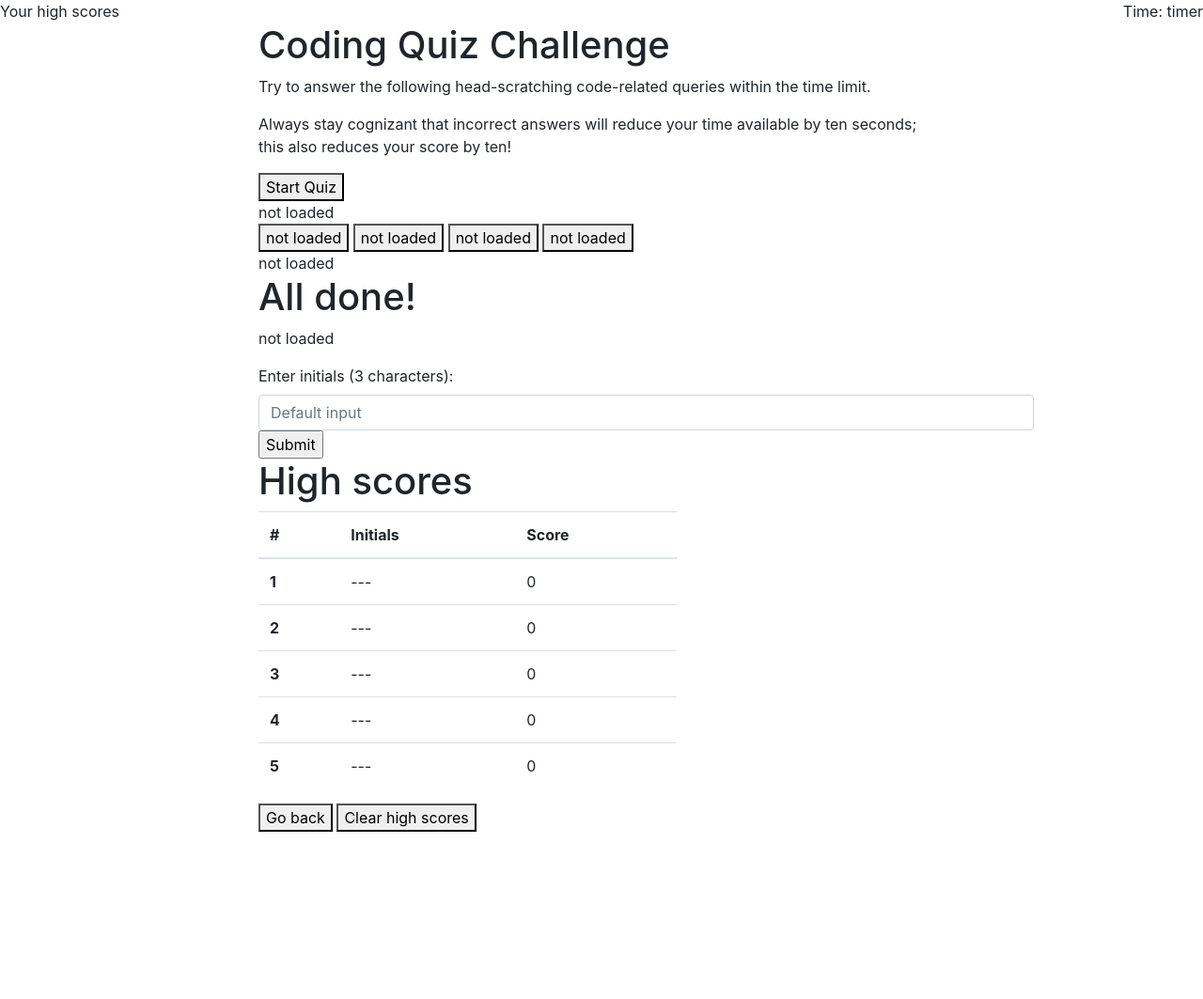
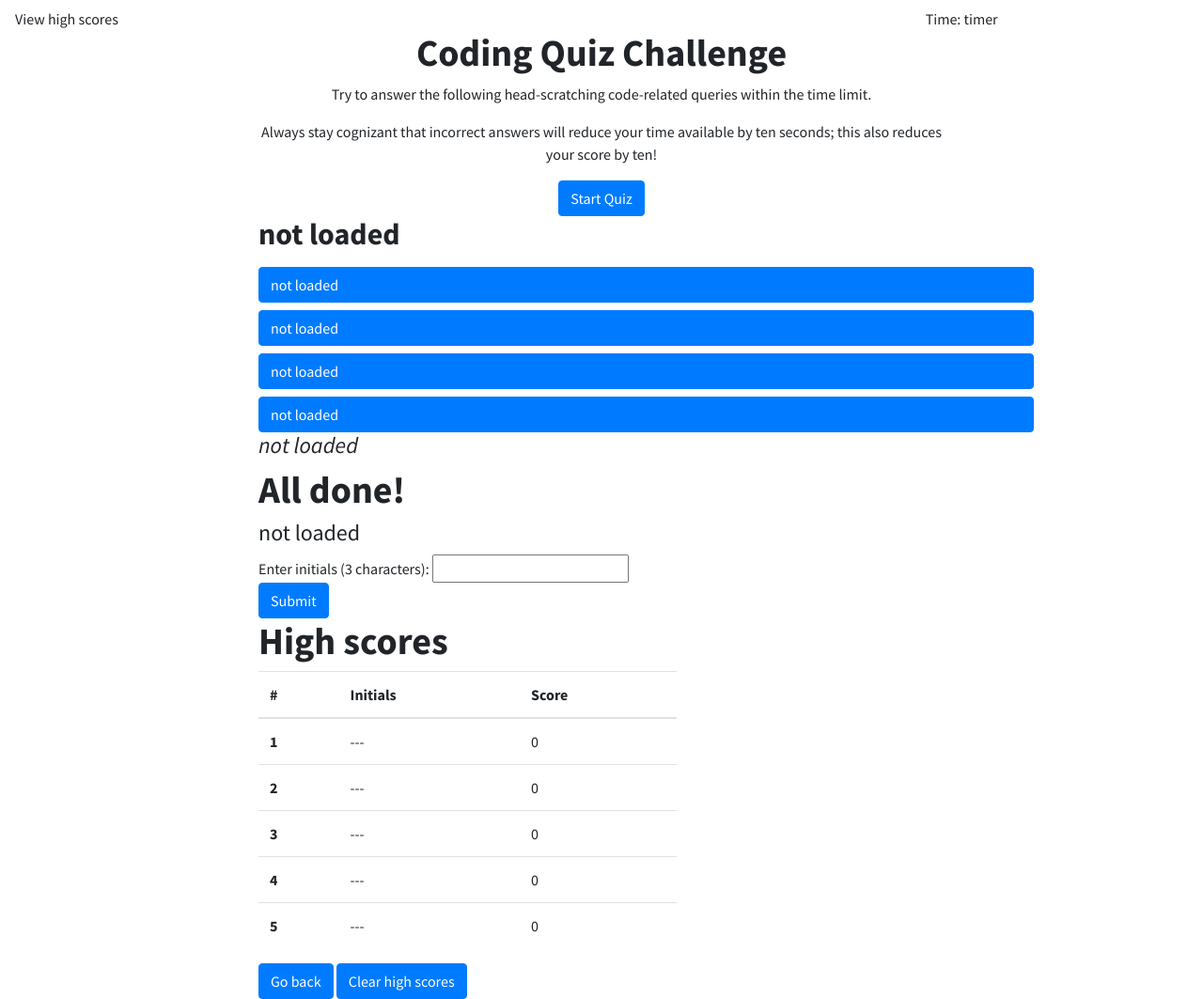
Before and after one commit to stuart-rickard/coding-quiz, a plain HTML site: page index.html in a window 1280 px wide. Shown: the whole page at 94% size. Before the commit the page ends 885 px from the top, so only its background shows below. Drawn offline with nearby package versions, Linux system fonts and the light colour scheme; a web font is replaced by a local one.

Commit message:
initials entry working

```diff
--- a/assets/css/style.css
+++ b/assets/css/style.css
@@ -5,7 +5,7 @@
 }
 
 * {
-
+    font-family: 'Source Sans Pro', sans-serif;
   }
 
 main {
@@ -32,6 +32,6 @@ main {
 
 }
 
-.answer-button {
+/* .answer-button {
 
-}
+} */
--- a/assets/js/script.js
+++ b/assets/js/script.js
@@ -9,6 +9,7 @@ const blankHighScoresArray = [
 var highScoresArray = blankHighScoresArray;
 const numberOfHighScores = blankHighScoresArray.length;
 
+var viewHighScores = document.getElementById("view-high-scores")
 var startButton = document.getElementById('starter-button');
 var timerDisplay = document.getElementById("timer");
 var questionDiv = document.getElementById("presented-question");
@@ -30,6 +31,7 @@ const initialTime = 30.0;
 var timer = initialTime; // must reset with new quiz
 var stopTimer = false; // must reset with new quiz
 const delayTime = 1000;
+const regularDisplay = true; // this variable is for testing purposes
 
 // Questions array; many thanks to Joanne Chun for writing most of these
 // IMPORTANT: correctAnswer field is matched with id of question button to determine whether answer is correct; don't change one without changing the other
@@ -122,7 +124,6 @@ var createShuffledIndexArray = function() {
 var quizProcess = function() {
     // timerCountdown runs concurrently with calls to displayQuestions and processAnswer
     var timerCountdown = function(){
-        // TODO add stopTimer = true test
         // reduce timer variable by 0.1
         var decreaseTimerVariable = function() {
             if ( questionCounter < numberOfQuestions && stopTimer == false ) {
@@ -130,13 +131,13 @@ var quizProcess = function() {
                 if (timer > 0) {
                     timerDisplay.textContent = "Time: " + timer.toFixed(1);
                 } else {
-                    timerDisplay.textContent = "Time: 0.0";
+                    timerDisplay.textContent = "Out of Time!";
+                    timerDisplay.style.backgroundColor = "red";
                     // if user runs out of time, stop decrementing the timer
-                    // TODO add you've run out of time message
                     clearInterval(timerDecrement);
                 }
             } else {
-                // if the last question has been answered, stop decrementing the timer
+                // if the last question has been answered or stopTimer is true, stop decrementing the timer
                 clearInterval(timerDecrement);
             };
         };
@@ -226,7 +227,7 @@ var quizProcess = function() {
     }
 
     // TODO hide the intro
-    // XXXXXXXXXXXXXXXXXXXXXXXXXXXXXX document.getElementById("start").style.display = "none";
+    // document.getElementById("start").style.display = "none";
 
     // Begin clock
     timerCountdown();
@@ -240,6 +241,7 @@ var processScore = function(){
     console.log( timer );
     console.log(questionCounter);
     console.log(questionShuffledIndex);
+    timerDisplay.style.backgroundColor = "white";
     if (timer < 0) { timer = 0 };
     scoreDisplay.textContent = "Your final score is " + timer.toFixed(1) + ".";
 
@@ -247,23 +249,28 @@ var processScore = function(){
     // TODO call displayHighScores
 }
 
-var displayHighScores = function(){
-
+var displayHighScores = function(initials){
+    // stop default behavior
+    event.preventDefault;
+    console.log("display high scores");
+    console.log(document.getElementById('initials-text').value);
+    debugger;
     // TODO make scores visible; hide other stuff
-    goBackButton.addEventListener("click", function(){console.log("go back button")
-        // TODO reset variables
-        // TODO go back to start quiz
-            // hide everything and restart the listener
+    goBackButton.addEventListener("click", function(){
+        console.log("go back button");
+        questionCounter = 0;
+        timer = initialTime;
+        stopTimer = false;
+        // make start visible hide everything else
     });
     clearHighScoresButton.addEventListener("click", function(){
         console.log("clear high scores button");
         highScoresArray = blankHighScoresArray;
         updateHighScoresInDOM();
         uploadHighScores();
+        window.alert("High scores have been cleared.")
     });
-
 }
-
 
 var updateHighScoresInDOM = function(){
     document.getElementById("hs1i").innerText = highScoresArray[0].initials;
@@ -310,6 +317,7 @@ var updateHighScoresArray = function(initials,score){
 downloadHighScores();
 createShuffledIndexArray();
 startButton.addEventListener("click", quizProcess);
+viewHighScores.addEventListener("click", displayHighScores);
 
-// TODO confirm add and remove event listeners
 // TODO revise order of functions
+// fix question shuffling
--- a/index.html
+++ b/index.html
@@ -7,7 +7,11 @@
   <meta http-equiv="X-UA-Compatible" content="ie=edge">
   <link rel="stylesheet" href="https://cdnjs.cloudflare.com/ajax/libs/twitter-bootstrap/4.3.1/css/bootstrap.min.css">
   <link rel="stylesheet" href="https://cdnjs.cloudflare.com/ajax/libs/jqueryui/1.12.1/themes/base/jquery-ui.css">
-  <link href="https://fonts.googleapis.com/css2?family=Open+Sans:wght@400;700&family=Staatliches&display=swap" rel="stylesheet">
+
+  <link rel="preconnect" href="https://fonts.googleapis.com">
+  <link rel="preconnect" href="https://fonts.gstatic.com" crossorigin>
+  <link href="https://fonts.googleapis.com/css2?family=Source+Sans+Pro:ital,wght@0,400;0,700;1,400;1,700&display=swap" rel="stylesheet">
+
   <link rel="stylesheet"
     href="https://cdnjs.cloudflare.com/ajax/libs/open-iconic/1.1.1/font/css/open-iconic-bootstrap.min.css" />
   <link rel="stylesheet" href="./assets/css/style.css" />
@@ -15,55 +19,59 @@
 </head>
 
 <body>
-    <header class="row header">
-        <div class="col-12 d-flex justify-content-between">
-            <div>Your high scores</div>
+    <header class="row header mt-2">
+        <div class="col-10 d-flex justify-content-between">
+            <div class="ml-3" id="view-high-scores">View high scores</div>
             <div id="timer">Time: timer</div>
         </div>
     </header>
     <div class="container">
         <div class="row" id="start">
             <div class="col-2"></div> <!-- spacer column -->
-            <div class="col-8">
-                <h1>Coding Quiz Challenge</h1>
+            <div class="col-8 text-center">
+                <h1 class="font-weight-bold">Coding Quiz Challenge</h1>
                 <p>Try to answer the following head-scratching code-related queries within the time limit.</p>
                 <p>Always stay cognizant that incorrect answers will reduce your time available by ten seconds; this also reduces your score by ten!</p>
-                <button id="starter-button">Start Quiz</button>
+                <button class="btn btn-primary" id="starter-button">Start Quiz</button>
             </div>
         </div>
         <div class="row div-question-answerform">
 
             <div class="col-2"></div> <!-- spacer column -->
             <div class="col-9 answer-form">
-                <div id="presented-question">not loaded</div>
+                <div class="font-weight-bold h2" id="presented-question">not loaded</div>
                 <!-- TODO button width matches longest -->
-                <div id="answer-list">
+                <div class="d-flex flex-column" id="answer-list">
                   <!-- IMPORTANT: id of button is matched with correctAnswer field to determine whether answer is correct; don't change one without changing the other -->
-                  <button class="answer-button" id="answer-a">not loaded</button>
-                  <button class="answer-button" id="answer-b">not loaded</button>
-                  <button class="answer-button" id="answer-c">not loaded</button>
-                  <button class="answer-button" id="answer-d">not loaded</button>
+                  <button class="btn btn-primary mt-2 text-left" id="answer-a">not loaded</button>
+                  <button class="btn btn-primary mt-2 text-left" id="answer-b">not loaded</button>
+                  <button class="btn btn-primary mt-2 text-left" id="answer-c">not loaded</button>
+                  <button class="btn btn-primary mt-2 text-left" id="answer-d">not loaded</button>
                 </div>
-                <div id="correct-or-wrong">not loaded</div>
+                <div class="border-top-1 mt1 h4 font-italic" id="correct-or-wrong">not loaded</div>
             </div>
 
         </div>
         <div class="row initials">
             <div class="col-2"></div> <!-- spacer column -->
             <div class="col-9">
-                <h1>All done!</h1>
-                <p id="score-display">not loaded</p>
-                <form>
+                <h1 class="font-weight-bold">All done!</h1>
+                <p class="h4" id="score-display">not loaded</p>
+                <form id="initials-form">
+                  Enter initials (3 characters): <input type="text" name="initials-entry" id="initials-text"><br>
+                  <input class="btn btn-primary" type="submit" onclick="displayHighScores()" value="Submit">
+                </form>
+                <!-- <form>
                   <label for="initials-input">Enter initials (3 characters):</label>
                   <input class="form-control" id="initials-input" type="text" placeholder="Default input">
-                  <input type="submit" value="Submit">
-                </form>
+                  <input class="btn btn-primary" type="submit" value="Submit">
+                </form> -->
             </div>
         </div>
         <div class="row high-scores">
             <div class="col-2"></div> <!-- spacer column -->
             <div class="col-5">
-                <h1>High scores</h1>
+                <h1 class="font-weight-bold">High scores</h1>
                 <!--list of scores-->
                 <table class="table">
                   <thead>
@@ -101,8 +109,8 @@
                     </tr>
                   </tbody>
                 </table>
-                <button id="go-back">Go back</button>
-                <button id="clear-scores">Clear high scores</button>
+                <button class="btn btn-primary" id="go-back">Go back</button>
+                <button class="btn btn-primary" id="clear-scores">Clear high scores</button>
             </div>
         </div>
     </div>
```
